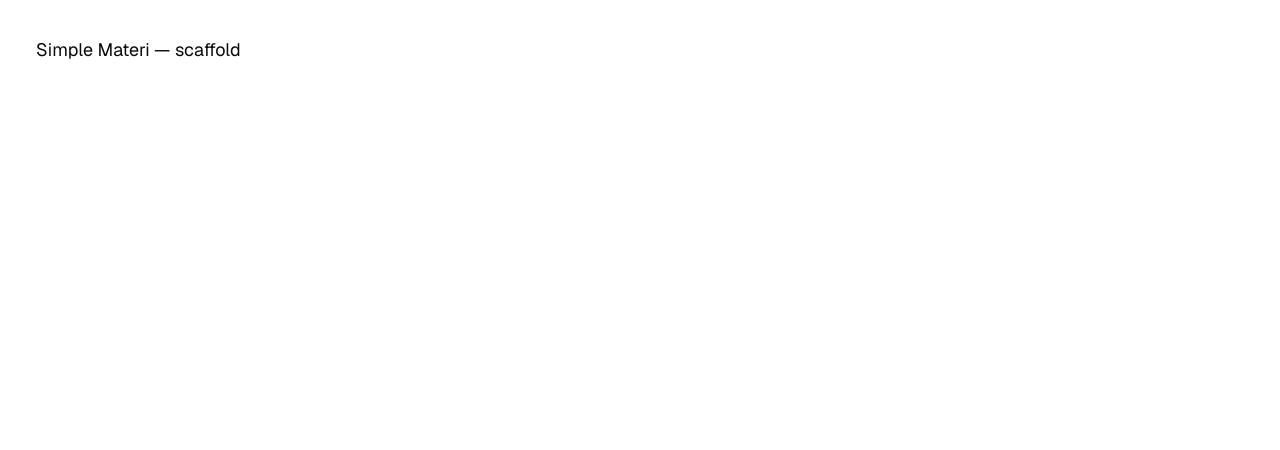
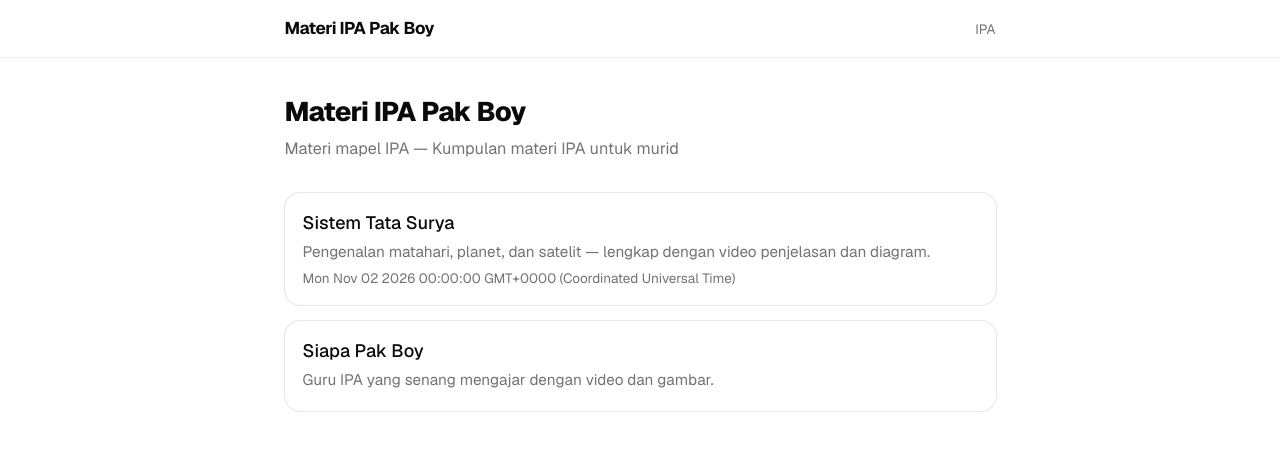
Before and after one commit to baihaqifaizal/Simple_Materi, a Next.js app: page / in a window 1280 px wide. Shown: the top 450 px of the page. Built offline with nearby package versions, Linux system fonts and the light colour scheme.

Commit message:
feat: materi index & detail pages (SSG, empty-state)

```diff
--- /dev/null
+++ b/app/materi/[slug]/page.tsx
@@ -0,0 +1,64 @@
+import { notFound } from "next/navigation";
+import { activeGuru, getMateri, getSettings, listMateri, type Block } from "@/lib/content";
+import SiteHeader from "@/components/site-header";
+
+type Props = { params: Promise<{ slug: string }> };
+
+export function generateStaticParams() {
+  return listMateri(activeGuru()).map((m) => ({ slug: m.slug }));
+}
+
+export async function generateMetadata({ params }: Props) {
+  const { slug } = await params;
+  const materi = getMateri(activeGuru(), slug);
+  return {
+    title: materi ? `${materi.meta.judul}` : "Materi tak ditemukan",
+    description: materi?.meta.ringkasan ?? "",
+  };
+}
+
+export default async function HalamanMateri({ params }: Props) {
+  const { slug } = await params;
+  const guru = activeGuru();
+  const materi = getMateri(guru, slug);
+  if (!materi) notFound();
+
+  const { meta, blocks } = materi;
+  const s = getSettings(guru);
+
+  return (
+    <div className="min-h-dvh">
+      <SiteHeader />
+      <main className="mx-auto max-w-2xl px-5 pt-10 pb-16">
+        <p className="text-xs font-medium uppercase tracking-widest text-muted-foreground">
+          {s.namaGuru}
+        </p>
+        <h1 className="mt-2 text-[1.75rem] font-extrabold leading-tight tracking-tight">
+          {meta.judul}
+        </h1>
+        {meta.tanggal ? (
+          <p className="mt-2 text-sm text-muted-foreground">{meta.tanggal}</p>
+        ) : null}
+
+        <div className="prose prose-neutral mt-8 max-w-none prose-headings:tracking-tight prose-headings:font-bold prose-img:rounded-xl">
+          {blocks.map((b, i) => (
+            <BlockSatu key={i} block={b} />
+          ))}
+        </div>
+      </main>
+    </div>
+  );
+}
+
+function BlockSatu({ block }: { block: Block }) {
+  if (block.type === "youtube") {
+    // placeholder — komponen asli di Task 8
+    return (
+      <div
+        data-youtube-id={block.id}
+        className="aspect-video rounded-xl border border-dashed border-border"
+      />
+    );
+  }
+  return <div dangerouslySetInnerHTML={{ __html: block.html }} />;
+}
--- a/app/page.tsx
+++ b/app/page.tsx
@@ -1,3 +1,37 @@
+import Link from "next/link";
+import { activeGuru, getSettings, listMateri } from "@/lib/content";
+import SiteHeader from "@/components/site-header";
+import MateriCard from "@/components/materi-card";
+
 export default function Home() {
-  return <main className="p-8">Simple Materi — scaffold</main>;
+  const guru = activeGuru();
+  const s = getSettings(guru);
+  const daftar = listMateri(guru);
+
+  return (
+    <div className="min-h-dvh">
+      <SiteHeader />
+      <main className="mx-auto max-w-2xl px-5 pt-8 pb-16">
+        <h1 className="text-2xl font-extrabold tracking-tight">{s.judulSitus}</h1>
+        <p className="mt-1.5 text-muted-foreground text-[0.9rem]">
+          Materi {s.mapel ? `mapel ${s.mapel}` : ""} — {s.deskripsi}
+        </p>
+
+        {daftar.length === 0 ? (
+          <div className="mt-10 rounded-xl border border-dashed border-border p-8 text-center">
+            <p className="font-semibold">Belum ada materi</p>
+            <p className="mt-1 text-sm text-muted-foreground">
+              Tulis file .md di folder <code>guru/{guru}/md/</code>, lalu jalankan build.
+            </p>
+          </div>
+        ) : (
+          <div className="mt-7 flex flex-col gap-3.5">
+            {daftar.map((m) => (
+              <MateriCard key={m.slug} materi={m} />
+            ))}
+          </div>
+        )}
+      </main>
+    </div>
+  );
 }
--- /dev/null
+++ b/components/materi-card.tsx
@@ -0,0 +1,21 @@
+import Link from "next/link";
+import type { MateriMeta } from "@/lib/content";
+import { Card, CardHeader, CardTitle, CardDescription } from "@/components/ui/card";
+
+export default function MateriCard({ materi }: { materi: MateriMeta }) {
+  return (
+    <Link href={`/materi/${materi.slug}`} className="block no-underline transition-transform duration-200 hover:-translate-y-0.5">
+      <Card className="gap-2 border-border/70 shadow-none transition-colors hover:border-primary/40 hover:bg-accent/40">
+        <CardHeader>
+          <CardTitle className="text-base leading-snug">{materi.judul}</CardTitle>
+          <CardDescription className="line-clamp-3 text-[0.85rem] leading-relaxed">
+            {materi.ringkasan}
+          </CardDescription>
+          {materi.tanggal ? (
+            <span className="text-xs text-muted-foreground">{materi.tanggal}</span>
+          ) : null}
+        </CardHeader>
+      </Card>
+    </Link>
+  );
+}
--- /dev/null
+++ b/components/site-header.tsx
@@ -0,0 +1,16 @@
+import Link from "next/link";
+import { activeGuru, getSettings } from "@/lib/content";
+
+export default function SiteHeader() {
+  const s = getSettings(activeGuru());
+  return (
+    <header className="sticky top-0 z-10 border-b border-border/60 bg-background/80 backdrop-blur">
+      <div className="mx-auto flex max-w-2xl items-center justify-between px-5 py-3.5 min-h-11">
+        <Link href="/" className="text-[0.95rem] font-bold tracking-tight no-underline hover:opacity-80">
+          {s.judulSitus}
+        </Link>
+        <span className="text-xs text-muted-foreground">{s.mapel}</span>
+      </div>
+    </header>
+  );
+}
--- a/next.config.ts
+++ b/next.config.ts
@@ -2,6 +2,7 @@ import type { NextConfig } from "next";
 
 const nextConfig: NextConfig = {
   output: "export",
+  trailingSlash: true,
   images: {
     unoptimized: true,
   },
```
